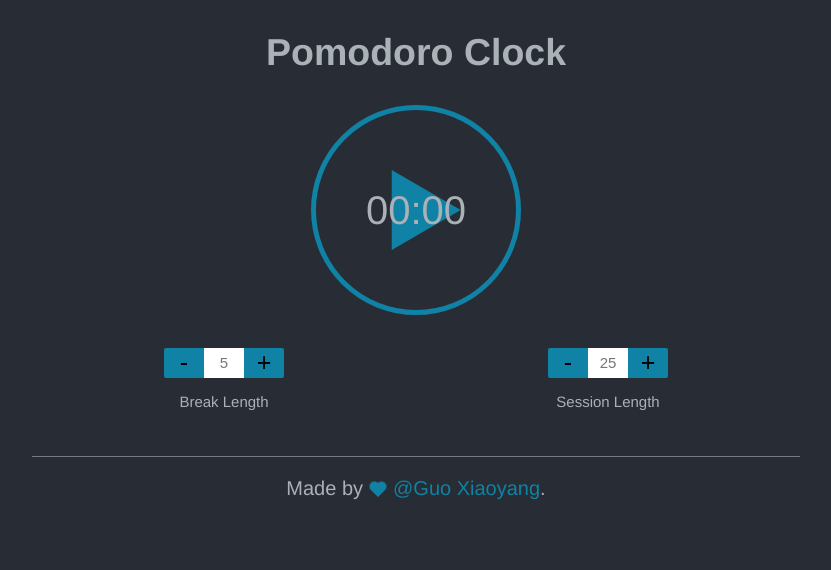
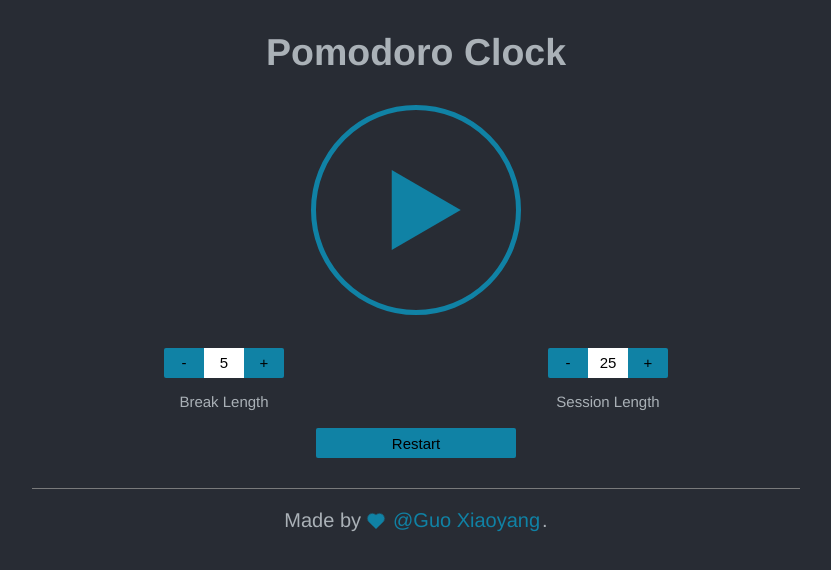
Before and after one commit to GXYDemoProjects/typescript-react-pomodoro, a React (Create React App) app: page / in a window 1280 px wide. Shown: the top 570 px of the page, without its empty margins (224-1055 px from the left). Built offline with nearby package versions, Linux system fonts and the light colour scheme.

Commit message:
timer and control logic

```diff
--- a/src/components/pomodoro/pomodoro.component.tsx
+++ b/src/components/pomodoro/pomodoro.component.tsx
@@ -1,73 +1,319 @@
 import * as React from 'react';
 import '../../styles/pomodoro.css';
 
-function DisplayClock(props: {time: string}) {
+export interface ClickFunc {
+  (event: any): void;
+}
+export interface TimeProperty {
+  time: string;
+  play: boolean;
+  handleClick: ClickFunc;
+  type: string;
+}
+
+function DisplayPanel(props: TimeProperty) {
   return (
-    <div className="display display-clock">
-      <p className="display-time">{props.time}</p>
+    <div className={'display display-clock ' + props.type} onClick={props.handleClick}>
+      <p className={'display-time ' + (props.play ? 'show' : 'hide')}>{props.time}</p>
+      <div className={'icon icon-play ' + (props.play ? 'hide' : 'show')} />
     </div>
   );
 }
 
-interface IncDecButtonType {
-  property: {
-    minLength: number,
-    maxLength: number,
-    name: string,
-    text: string,
-    initLen: number,
-  };
+export interface UpdateFunc {
+  (value: {key: string, len: number}): void;
+}
+export interface IncDecButtonProperty {
+  minLength: number;
+  maxLength: number;
+  type: string;
+  initLen: number;
 }
 
-function IncDecButton(props: IncDecButtonType) {
-  const property = props.property;
+export interface IncDecButtonProps {
+  property: IncDecButtonProperty;
+  update: UpdateFunc;
+}
+export interface IncDecButtonState {
+  len: number;
+  validation: boolean;
+}
+
+export class IncDecButton extends React.Component<IncDecButtonProps, IncDecButtonState> {
+  constructor() {
+    super();
+    this.state = {
+      len: 0,
+      validation: true,
+    };
+    this.onChange = this.onChange.bind(this);
+    this.onBlur = this.onBlur.bind(this);
+    this.increaseClick = this.increaseClick.bind(this);
+    this.decreaseClick = this.decreaseClick.bind(this);
+  }
+  componentWillMount() {
+    this.setState({
+      len: this.props.property.initLen,
+    });
+  }
+  validate(value: string, minLen: number, maxLen: number) {
+    const validation = /^\d+$/.test(value) && Number.parseInt(value, 10) >= minLen
+                      && Number.parseInt(value, 10)  <= maxLen;
+    if (!validation) {
+      this.setState({validation: false});
+    } else {
+      const key = `${this.props.property.type}Len`;
+      const len = Number.parseInt(value, 10);
+      const values = {key: key, len: len};
+      this.setState({validation: true, len: len}, () => this.props.update(values));
+      }
+    }
+
+  increaseClick(event: any) {
+    event.preventDefault();
+    if (this.state.validation) {
+      const len = this.state.len;
+      this.setState(
+      {
+        len: len < this.props.property.maxLength ? len + 1 : this.props.property.maxLength,
+      },
+      () => {
+        const key = `${this.props.property.type}Len`;
+        const values = { key: key, len: this.state.len};
+        this.props.update(values);
+      });
+    }
+  }
+
+  decreaseClick(event: any) {
+    event.preventDefault();
+    if (this.state.validation) {
+      const len = this.state.len;
+      this.setState(
+      {
+        len: len > this.props.property.minLength ? len - 1 : this.props.property.minLength ,
+      },
+      () => {
+        const key = `${this.props.property.type}Len`;
+        const values = { key: key, len: this.state.len};
+        this.props.update(values);
+      });
+    }
+  }
+
+  onChange(event: any) {
+    event.preventDefault();
+    const value = (event.target as HTMLInputElement).value;
+    this.validate(value, this.props.property.minLength, this.props.property.maxLength);
+  }
+
+  onBlur(event: any) {
+    event.preventDefault();
+    this.setState({validation: true});
+  }
+
+  render() {
+    const show = this.state.validation ? 'hidden' : 'show';
+    const value = this.state.len;
+    const len = value ? value : this.props.property.initLen;
+    const type = this.props.property.type;
+    const text = type[0].toUpperCase() + type.slice(1);
     return (
       <div className="control">
+        <p className={show}>Time should be interger and between
+          {this.props.property.minLength} - {this.props.property.maxLength}</p>
         <div className="wrapper">
-        <button className="control-decrease">-</button>
+          <button className="control-decrease" onClick={this.decreaseClick}>-</button>
         </div>
         <div className="wrapper">
-        <input type="text" name={property.name} id={property.name} placeholder={property.initLen.toString()}/>
+          <input type="text" value={len.toString()} onChange={this.onChange} onBlur={this.onBlur}/>
         </div>
         <div className="wrapper">
-        <button className="control-increase">+</button>
+          <button className="control-increase" onClick={this.increaseClick}>+</button>
         </div>
-      <p className="control-text">{property.text}</p>
+        <p className="control-text">{text} Length</p>
       </div>
     );
   }
+}
 
-class Pomodoro extends React.Component {
+export interface SaveFunction {
+  (values: {sessionLen: number, breakLen: number}): void;
+}
+
+export interface ControlProperty {
+  breakProperty: IncDecButtonProperty;
+  sessionProperty: IncDecButtonProperty;
+  save: SaveFunction;
+}
+export interface ControlState {
+  sessionLen: number;
+  breakLen: number;
+}
+class ControlPanel extends React.Component <ControlProperty, ControlState> {
   constructor() {
     super();
+    this.state = {
+      sessionLen: 25,
+      breakLen: 5,
+    };
+    this.update = this.update.bind(this);
+    this.handleClick = this.handleClick.bind(this);
+  }
+  componentWillMount() {
+    this.setState({
+      sessionLen: this.props.sessionProperty.initLen,
+      breakLen: this.props.breakProperty.initLen,
+    });
+  }
+  handleClick() {
+    this.props.save({
+      sessionLen: this.state.sessionLen,
+      breakLen: this.state.breakLen,
+    });
+  }
+  update(value: {key: string, len: number}) {
+    const state = this.state;
+    state[value.key] = value.len;
+    this.setState(state);
   }
 
   render() {
-    const breakButton = {
+    const props = this.props;
+    return (
+      <div className="control-panel">
+        <div className="control-panel-button">
+        <IncDecButton property={props.breakProperty} update={this.update}/>
+        <IncDecButton property={props.sessionProperty} update={this.update}/>
+        </div>
+        <button className="control-save" onClick={this.handleClick}>Restart</button>
+      </div>
+    );
+  }
+}
+
+export interface PomodoroState {
+  sessionLen: number;
+  breakLen: number;
+  time: number;
+  play: boolean;
+  type: string;
+}
+class Pomodoro extends React.Component<{}, PomodoroState> {
+  constructor() {
+    super();
+    this.state = {
+      sessionLen: 25,
+      breakLen: 5,
+      time: 0,
+      play: false,
+      type: 'session',
+    };
+    this.timeFormat = this.timeFormat.bind(this);
+    this.save = this.save.bind(this);
+    this.togglePlay = this.togglePlay.bind(this);
+    this.timer = this.timer.bind(this);
+  }
+
+  private timerId: number;
+  componentDidMount() {
+    // localStorage
+    this.setState({
+      time: 25 * 60,
+    });
+  }
+
+  timeFormat(time: number): string {
+    let minutes = Math.floor(time / 60).toString();
+    minutes = minutes.length === 1 ? `0${minutes}` : minutes;
+    let seconds = (time % 60).toString();
+    seconds = seconds.length === 1 ? `0${seconds}` : seconds;
+    return `${minutes}:${seconds}`;
+  }
+
+  timer() {
+    let time = this.state.time;
+    let play = this.state.play;
+    if (time === 0) {
+      this.expireTimer();
+    } else if (!play) {
+      this.setState({play: true}, () => this.timer());
+    } else {
+      this.setState({time: time - 1});
+      this.timerId = window.setTimeout(this.timer, 1000);
+    }
+  }
+  startTimer(time: number) {
+    this.setState({time: time}, () => this.timer());
+  }
+  stopTimer() {
+    this.setState({play: false});
+    if (this.timerId) {
+      clearTimeout(this.timerId);
+    }
+  }
+
+  resetTimer() {
+    this.stopTimer();
+    const len = this.state.sessionLen * 60;
+    this.setState({
+      time: len,
+      play: false,
+      type: 'session',
+    });
+  }
+  expireTimer() {
+    if (this.state.type === 'session') {
+      // this.alert() ;
+      this.setState({
+        play: false,
+        type: 'break',
+        time: this.state.breakLen * 60,
+      });
+    } else {
+      // this.alert() ;
+      this.resetTimer();
+    }
+  }
+
+  togglePlay(event: any) {
+    event.preventDefault();
+    let play = this.state.play;
+    if (play === true) {
+      this.stopTimer();
+    } else {
+      this.startTimer(this.state.time);
+    }
+  }
+
+  save(values: {sessionLen: number, breakLen: number}) {
+    this.setState({sessionLen: values.sessionLen, breakLen: values.breakLen}, () => this.resetTimer());
+
+  }
+
+  render() {
+    const state = this.state;
+    const time = state.time;
+    const breakProperty = {
       minLength: 1,
       maxLength: 30,
-      name: 'breakLength',
-      text: 'Break Length',
-      initLen: 5,
+      type: 'break',
+      initLen: state.breakLen,
     };
-    const sessionButton = {
+    const sessionProperty = {
       minLength: 1,
       maxLength: 60,
-      name: 'sessionLength',
-      text: 'Session Length',
-      initLen: 25,
+      type: 'session',
+      initLen: state.sessionLen,
     };
+
     return (
       <div className="Pomodoro">
         <div className="Pomodoro-header">
           <h2>Pomodoro Clock</h2>
         </div>
-        <DisplayClock time="00:00"/>
-        <div className="control-panel">
-        <IncDecButton property={breakButton}/>
-        <IncDecButton property={sessionButton}/>
-        </div>
-
+        <DisplayPanel time={this.timeFormat(time)} play={state.play} handleClick={this.togglePlay} type={state.type}/>
+        <ControlPanel breakProperty={breakProperty} sessionProperty={sessionProperty} save={this.save} />
       </div>
     );
   }
--- a/src/styles/footer.css
+++ b/src/styles/footer.css
@@ -5,10 +5,11 @@
   .footer a {
     color: #1082A5;
     text-decoration: none;
+    padding: 2px;
     transition: all 0.5s ease-in; }
     .footer a:hover {
       color: #1082A5;
-      text-decoration: underline; }
+      border-bottom: 1px #1082A5 solid; }
 
 .heart {
   margin: 0 10px;
--- a/src/styles/footer.scss
+++ b/src/styles/footer.scss
@@ -5,10 +5,11 @@
   a {
     color: #1082A5;
     text-decoration: none;
+    padding: 2px;
     transition: all 0.5s ease-in;
     &:hover {
       color: #1082A5;
-      text-decoration: underline;
+      border-bottom: 1px #1082A5 solid;
     }
   }
 }
--- a/src/styles/pomodoro.css
+++ b/src/styles/pomodoro.css
@@ -11,51 +11,70 @@
   height: 200px;
   border: #1082A5 solid 5px;
   border-radius: 50%; }
-  .display:before {
+  .display.break {
+    border-color: #EF576F; }
+  .display .icon {
     box-sizing: border-box;
-    content: "";
     position: absolute;
+    height: 80px;
+    top: 50%;
+    transform: translateX(-50%) translateY(-50%); }
+  .display .icon-play {
     width: 138.56px;
-    height: 80px;
     left: 144.64px;
-    top: 50%;
     border-left: #1082A5 69.28px solid;
     border-top: transparent 40px solid;
-    border-bottom: transparent 40px solid;
+    border-bottom: transparent 40px solid; }
+  .display .show {
+    visibility: visible; }
+  .display .hide {
+    visibility: hidden; }
+  .display .display-time {
+    font-size: 40px;
+    position: absolute;
+    left: 50%;
+    top: 50%;
+    margin: 0;
     transform: translateX(-50%) translateY(-50%); }
 
-.display-time {
-  font-size: 40px;
-  position: absolute;
-  left: 50%;
-  top: 50%;
-  margin: 0;
-  transform: translateX(-50%) translateY(-50%); }
+.Pomodoro button {
+  padding: 0;
+  border: none;
+  cursor: pointer;
+  background: #1082A5;
+  padding: 0;
+  font-size: 15px;
+  transition: all 0.5s ease-in; }
+  .Pomodoro button:hover {
+    background: #127492; }
 
-.control-panel {
+.control-panel .control-panel-button {
   display: flex;
   flex-direction: row;
   flex-wrap: wrap;
   align-items: center;
   justify-content: center; }
 
+.control-panel .control-save {
+  width: 200px;
+  height: 30px;
+  border-radius: 2px; }
+
 .control {
   outline: none;
-  flex: 1 1 200px; }
+  flex: 1 1 120px; }
+  .control .show {
+    font-size: 10px;
+    color: red; }
+  .control .hidden {
+    display: none; }
   .control .wrapper {
     display: inline-block;
     vertical-align: middle; }
   .control button {
     width: 40px;
     vertical-align: middle;
-    height: 30px;
-    padding: 0;
-    border: none;
-    cursor: pointer;
-    background: #1082A5;
-    transition: all 0.5s ease-in; }
-  .control button:hover {
-    background: #127492; }
+    height: 30px; }
   .control input[type="text"] {
     border: none;
     width: 40px;
--- a/src/styles/pomodoro.scss
+++ b/src/styles/pomodoro.scss
@@ -14,22 +14,29 @@ $display-height: 200px;
   height: $display-height;
   border: #1082A5 solid 5px;
   border-radius: 50%;
-  &:before {
+  &.break {
+    border-color: #EF576F;
+  }
+  .icon {
     box-sizing: border-box;
-    content: "";
     position: absolute;
+    height: $triangle-height;
+    top: 50%;
+    transform: translateX(-50%) translateY(-50%);
+  }
+  .icon-play {
     width: $triangle-height * 1.732;
-    height: $triangle-height;
     left: $display-height * 0.55 + $triangle-height * 1.732 / 4;
-    top: 50%;
     border-left: #1082A5 $triangle-height * 1.732 / 2 solid;
     border-top: transparent $triangle-height / 2 solid;
     border-bottom: transparent $triangle-height / 2 solid;
-    transform: translateX(-50%) translateY(-50%);
-
   }
+  .show {
+    visibility: visible;
   }
-
+  .hide {
+    visibility: hidden;
+  }
   .display-time {
     font-size: 40px;
     position: absolute;
@@ -38,18 +45,47 @@ $display-height: 200px;
     margin: 0;
     transform: translateX(-50%) translateY(-50%);
   }
+}
+
+.Pomodoro button {
+  padding: 0;
+  border: none;
+  cursor: pointer;
+  background: #1082A5;
+  padding: 0;
+  font-size: 15px;
+  transition: all 0.5s ease-in;
+  &:hover {
+    background: #127492;
+  }
+}
 .control-panel {
+  .control-panel-button {
     display: flex;
     flex-direction: row;
     flex-wrap: wrap;
     align-items: center;
     justify-content: center;
+
+  }
+  .control-save {
+    width: 200px;
+    height: 30px;
+    border-radius: 2px;
+  }
 }
 
 
 .control {
   outline: none;
-  flex: 1 1 200px;
+  flex: 1 1 120px;
+  .show {
+    font-size: 10px;
+    color: red;
+  }
+  .hidden {
+    display: none;
+  }
   .wrapper {
     display: inline-block;
     vertical-align: middle;
@@ -58,16 +94,8 @@ $display-height: 200px;
     width: 40px;
     vertical-align: middle;
     height: 30px;
-    padding: 0;
-    border: none;
-    cursor: pointer;
-    background: #1082A5;
-    transition: all 0.5s ease-in;
   }
 
-  button:hover {
-    background: #127492;
-  }
   input[type="text"] {
     border: none;
     width: 40px;
--- a/tslint.json
+++ b/tslint.json
@@ -36,7 +36,7 @@
         ]
       }
     ],
-    "no-any": true,
+    "no-any": false,
     "no-arg": true,
     "no-bitwise": true,
     "no-console": [
```
Also changed, not shown: 1 other file (tests, documents, lock files or other folders). Lines whose indentation alone changed are shown as unchanged.
